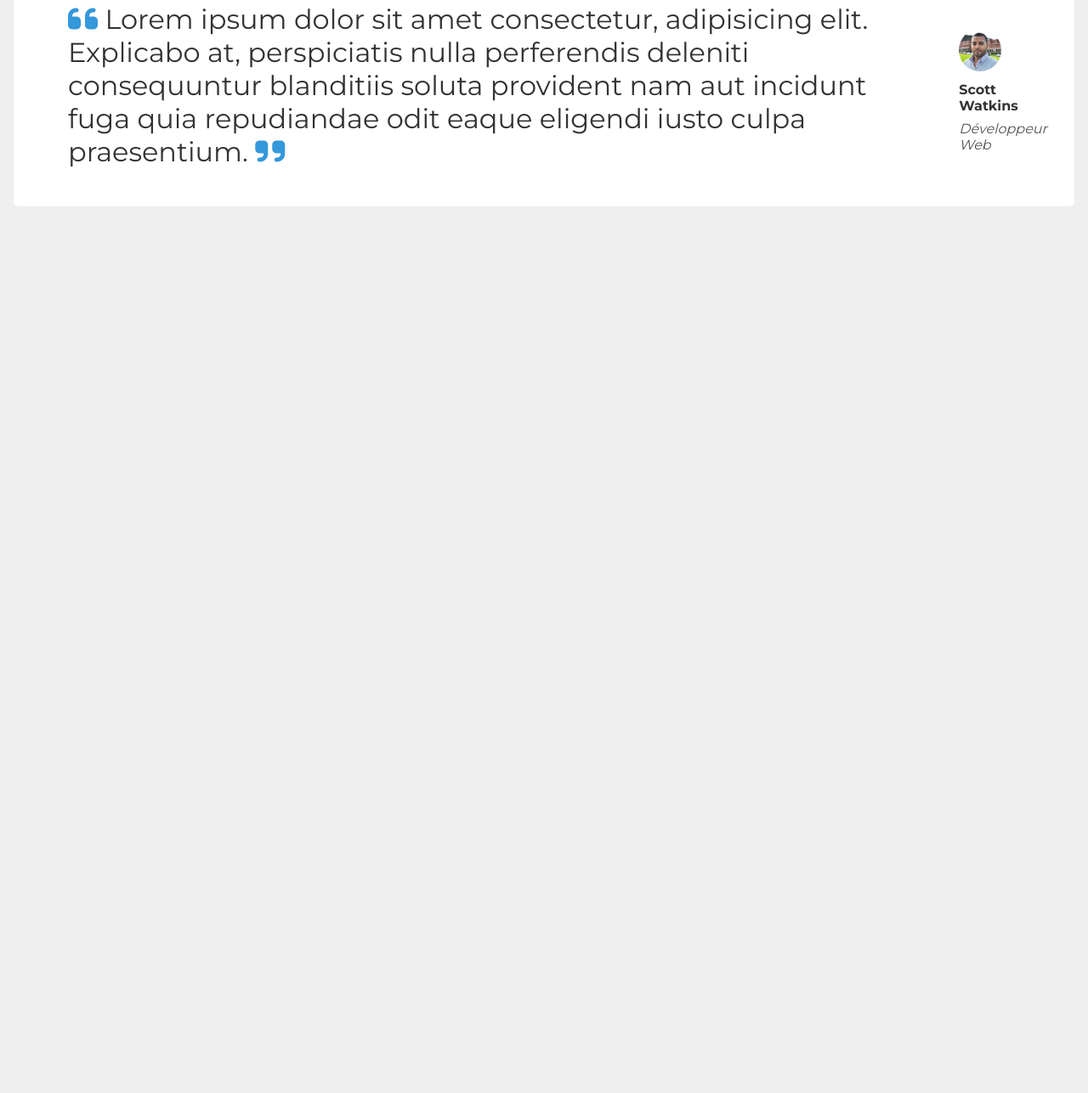
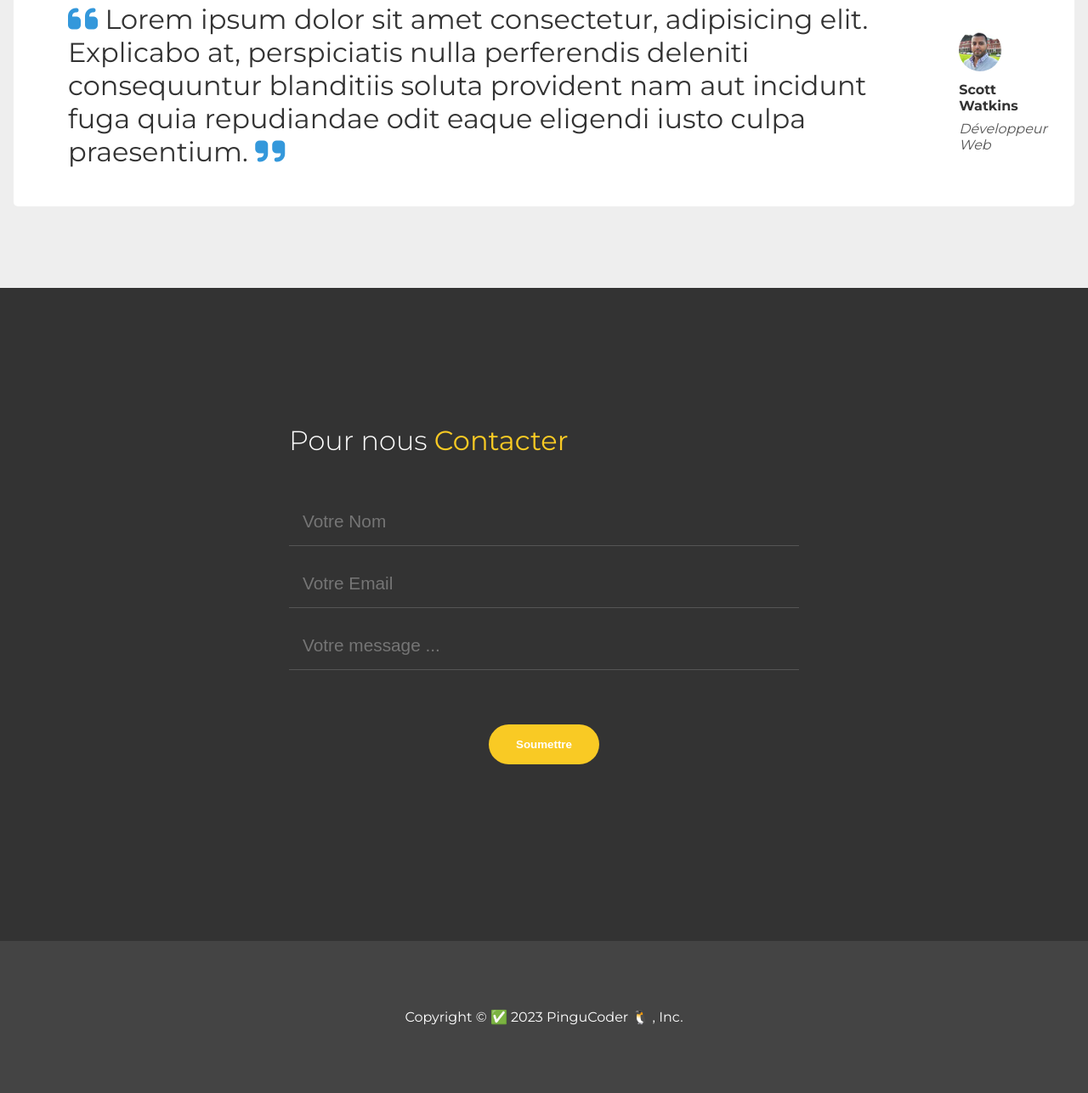
Before and after one commit to SamarAyadi/project-agence, a plain HTML site: page index.html in a window 1280 px wide. Shown: the part 2865-4152 px from the top of the page at 85% size. Before the commit the page ends 3204 px from the top, so only its background shows below. Drawn offline with Linux system fonts and the light colour scheme; a web font is replaced by a local one.

Commit message:
Mise en place de la section contact et du footer

```diff
--- a/css/style.css
+++ b/css/style.css
@@ -24,10 +24,10 @@ strong {
 ul {
   list-style: none;
 }
-em{
+em {
   color: #555;
 }
-.fa-solid{
+.fa-solid {
   color: #3498db;
 }
 .title {
@@ -215,21 +215,73 @@ header ul li a:hover {
   margin-bottom: 1rem;
   justify-content: space-between;
 }
-.testimonials-elem-text{
+.testimonials-elem-text {
   padding: 0 2rem;
 }
-.testimonials-elem-text p{
+.testimonials-elem-text p {
   font-size: 2em;
 }
-.testimonials-elem-profil img{
+.testimonials-elem-profil img {
   width: 50px;
   border-radius: 50px;
   margin-bottom: 0.5rem;
 }
 
-.testimonials-elem-profil p{
+.testimonials-elem-profil p {
   font-weight: 700;
   margin-bottom: 0.5rem;
   color: #333;
+}
 
+/* Contact */
+
+.contact {
+  padding: 10rem 1rem;
+  display: flex;
+  flex-direction: column;
+  align-items: center;
 }
+
+.contact-form {
+  max-width: 600px;
+  display: flex;
+  flex-direction: column;
+  width: 100%;
+}
+.contact-form input {
+  background: #333;
+  border: 0;
+  border-bottom: 1px solid #555;
+  padding: 1rem;
+  font-size: 1.3rem;
+  color: white;
+  outline: 0;
+  margin-bottom: 1rem;
+}
+.contact-form button {
+
+  display: block;
+  margin: 3rem auto;
+  padding: 1rem 2rem;
+  border: 0;
+  border-radius: 30px;
+  background: #f9ca24;
+  color: white;
+  font-weight: 700;
+  cursor: pointer;
+}
+
+.contact-form button:hover{
+  background: red;
+}
+/* Footer */
+footer{
+  background: #444;
+  padding: 5rem 1rem;
+}
+footer p {
+  margin-bottom: 0;
+  color: white;
+  text-align: center;
+  font-weight: 400;
+}
--- a/index.html
+++ b/index.html
@@ -126,15 +126,16 @@
         <div class="testimonials-content">
           <h2 class="title">Voici ce qu'ils pensent de nous</h2>
           <div class="testimonials-elem">
-            <div class="testimonials-elem-text ">
+            <div class="testimonials-elem-text">
               <p>
                 <i class="fa-solid fa-quote-left fa-lg"></i>
-                Lorem ipsum dolor sit amet consectetur adipisicing elit. Dicta, sint.
-                <i class="fa-solid fa-quote-right fa-lg "></i>
+                Lorem ipsum dolor sit amet consectetur adipisicing elit. Dicta,
+                sint.
+                <i class="fa-solid fa-quote-right fa-lg"></i>
               </p>
             </div>
             <div class="testimonials-elem-profil">
-              <img src="./images/person-1.jpg" alt="person-1">
+              <img src="./images/person-1.jpg" alt="person-1" />
               <p>Hester Reese</p>
               <em>CEO Etoile</em>
             </div>
@@ -142,38 +143,65 @@
 
           <div class="testimonials-elem">
             <div class="testimonials-elem-profil">
-              <img src="./images/person-2.jpg" alt="person-2">
+              <img src="./images/person-2.jpg" alt="person-2" />
               <p>Tom Hamilton</p>
               <em>CEO Dev</em>
             </div>
             <div class="testimonials-elem-text">
               <p>
                 <i class="fa-solid fa-quote-left fa-lg"></i>
-                Lorem ipsum dolor, sit amet consectetur adipisicing elit. Quas, accusantium repellendus, quae distinctio labore, officia quia ad debitis non perspiciatis ipsum illo. Libero quas laborum quae laudantium culpa totam aperiam exercitationem minus neque, dignis
-                simos numquam non, amet debitis beatae quod! Distinctio ratione molestias amet optio quia nulla sequi provident ducimus!
+                Lorem ipsum dolor, sit amet consectetur adipisicing elit. Quas,
+                accusantium repellendus, quae distinctio labore, officia quia ad
+                debitis non perspiciatis ipsum illo. Libero quas laborum quae
+                laudantium culpa totam aperiam exercitationem minus neque,
+                dignis simos numquam non, amet debitis beatae quod! Distinctio
+                ratione molestias amet optio quia nulla sequi provident ducimus!
                 <i class="fa-solid fa-quote-right fa-lg"></i>
               </p>
             </div>
-
           </div>
 
           <div class="testimonials-elem">
             <div class="testimonials-elem-text">
               <p>
                 <i class="fa-solid fa-quote-left fa-lg"></i>
-                Lorem ipsum dolor sit amet consectetur, adipisicing elit. Explicabo at, perspiciatis nulla perferendis deleniti consequuntur blanditiis soluta provident nam aut incidunt fuga quia repudiandae odit eaque eligendi iusto culpa praesentium.
+                Lorem ipsum dolor sit amet consectetur, adipisicing elit.
+                Explicabo at, perspiciatis nulla perferendis deleniti
+                consequuntur blanditiis soluta provident nam aut incidunt fuga
+                quia repudiandae odit eaque eligendi iusto culpa praesentium.
                 <i class="fa-solid fa-quote-right fa-lg"></i>
               </p>
             </div>
             <div class="testimonials-elem-profil">
-              <img src="./images/person-3.jpg" alt="person-3">
+              <img src="./images/person-3.jpg" alt="person-3" />
               <p>Scott Watkins</p>
               <em>Développeur Web</em>
             </div>
           </div>
-
         </div>
       </section>
+
+      <!-- Contact -->
+      <section class="contact bg-dark">
+
+        <form action="#" class="contact-form">
+          <h2 class="title">Pour nous <strong>Contacter</strong></h2>
+          <input type="text" name="name" id="name" placeholder="Votre Nom"  />
+          <input type="email" name="email" id="email" placeholder="Votre Email" />
+          <input
+            type="text"
+            name="message"
+            id="message"
+            placeholder="Votre message ..."
+          />
+          <button >Soumettre</button>
+        </form>
+      </section>
+
+      <!-- Footer -->
+      <footer>
+        <p>Copyright &copy; ✅ 2023 PinguCoder 🐧 , Inc.</p>
+      </footer>
     </div>
   </body>
 </html>
```
